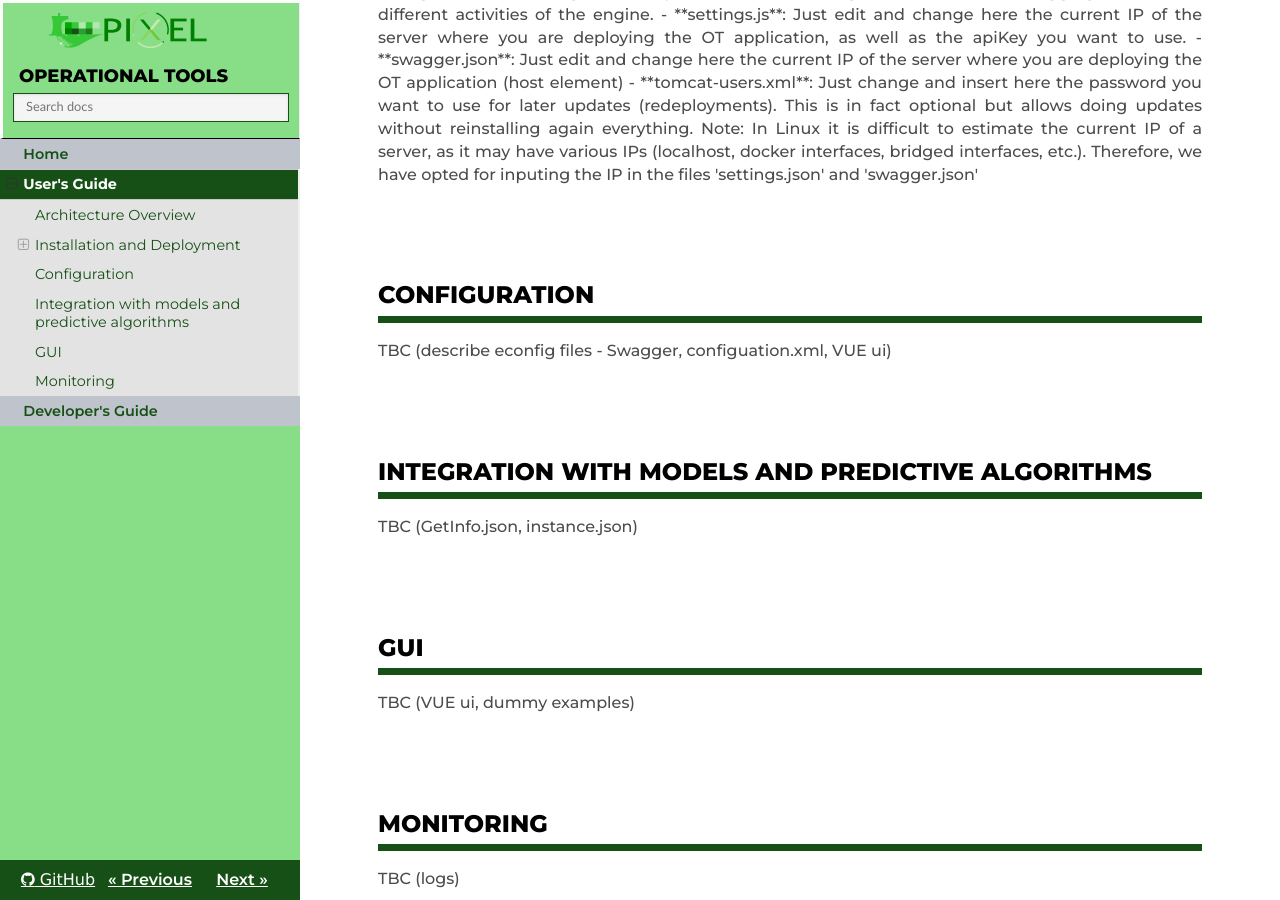
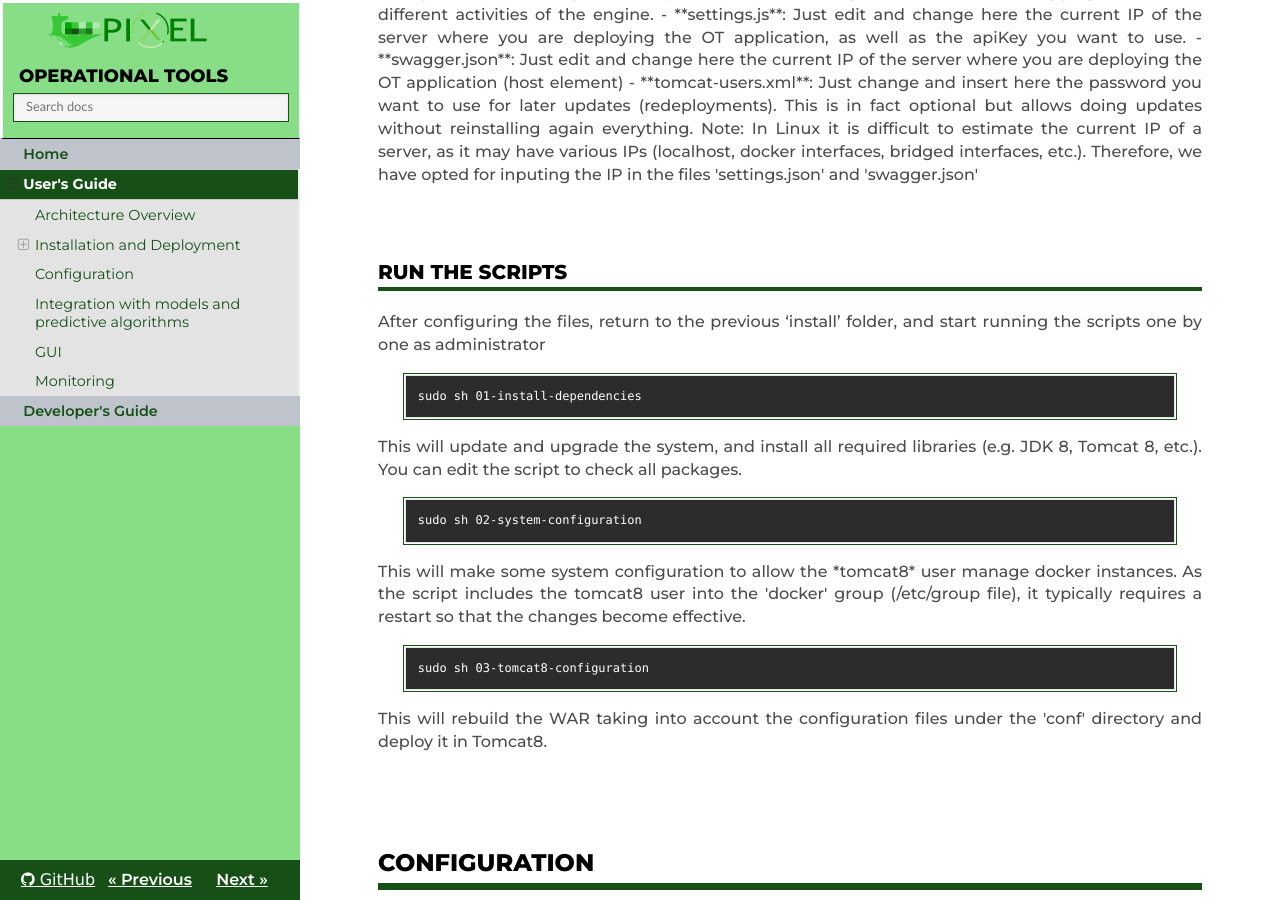
Before and after one commit to pixel-ports/docs-pas, an MkDocs documentation site: the page built from docs/user_guide.md, in a window 1280 px wide and 900 px high, scrolled down 1702 px. Built offline with MkDocs 1.6.1, drawn with Linux system fonts in a browser that asks for light colours; nearby versions of some CDN libraries; old or Windows-style settings are respelled for this version of MkDocs; some of the changed text lies outside the part shown.

Commit message:
Update user_guide.md

````diff
--- a/docs/user_guide.md
+++ b/docs/user_guide.md
@@ -59,6 +59,30 @@ Under the 'conf' directory, you will find 5 different files to edit:
    - **tomcat-users.xml**: Just change and insert here the password you want to use for later updates (redeployments). This is in fact optional but allows doing updates without reinstalling again everything.
 
 Note: In Linux it is difficult to estimate the current IP of a server, as it may have various IPs (localhost, docker interfaces, bridged interfaces, etc.). Therefore, we have opted for inputing the IP in the files 'settings.json' and 'swagger.json'
+
+</div>
+<br/><br/>
+
+###  Run the scripts
+<div align="justify">
+
+After configuring the files, return to the previous ‘install’ folder, and start running the scripts one by one as administrator
+
+```bash
+sudo sh 01-install-dependencies
+```
+This will update and upgrade the system, and install all required libraries (e.g. JDK 8, Tomcat 8, etc.). You can edit the script to check all packages.
+
+```bash
+sudo sh 02-system-configuration
+```
+
+This will make some system configuration to allow the *tomcat8* user manage docker instances. As the script includes the tomcat8 user into the 'docker' group (/etc/group file), it typically requires a restart so that the changes become effective.
+
+```bash
+sudo sh 03-tomcat8-configuration
+```
+This will rebuild the WAR taking into account the configuration files under the 'conf' directory and deploy it in Tomcat8.
 
 </div>
 <br/><br/>
````
Also changed, not shown: other parts of docs/user_guide.md (+1 -1 lines).
